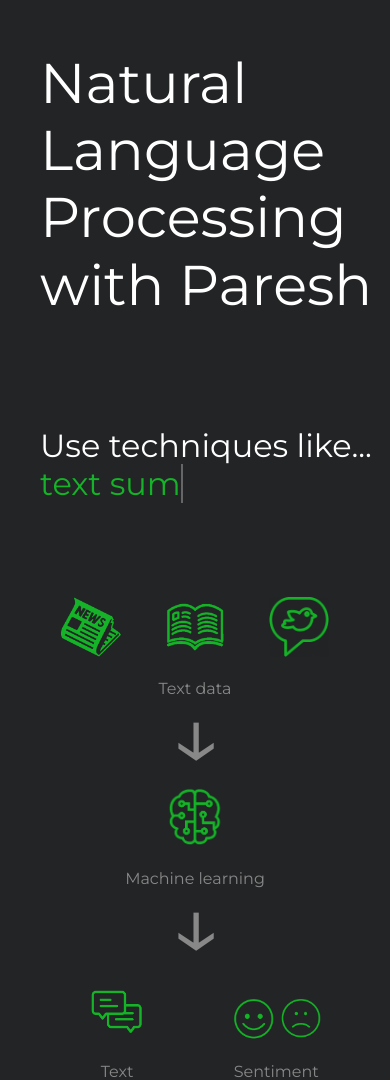
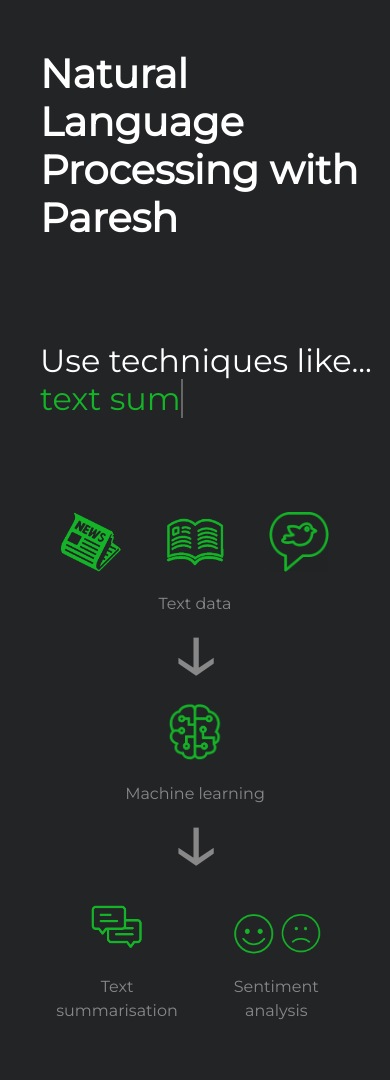
Before and after one commit to Paresh95/NLP-Web-App, a Flask app: page / in a window 390 px wide. Shown: the part 100-1180 px from the top of the page. After the commit the page ends 1120 px from the top, so only its background shows below. Run offline with Flask 2, Linux system fonts and the light colour scheme; some libraries are stand-ins or nearby versions.

Commit message:
Updated responsiveness

```diff
--- a/static/styles/mystyles.css
+++ b/static/styles/mystyles.css
@@ -3,41 +3,6 @@
 body {
   font-family: 'Montserrat', sans-serif;
   }
-
-/*Responsive web layout
-@media only screen
-and (min-device-width : 480px)
-and (max-device-width : 700px)
-and (orientation : landscape) {
-
-}
-
-@media only screen
-and (min-device-width : 480px)
-and (max-device-width : 700px)
-and (orientation : portrait) {
-
-}
-
-
-
-
-
-/*
-@media only screen and (max-device-width : 900px) {
-  #primary {width: 67%;}
-  #secondary {width: 30%; margin-left: 3%;}
-}
-
-@media only screen and (max-device-width : 768px) {
-  #primary {width: 50%;}
-  #secondary {width: 500%; margin: 0; border: none;}
-}
-
-*/
-
-
-
 
 /* Navigation Bar*/
 
@@ -224,8 +189,9 @@ padding-left: 25px;
 }
 
 .homepage-h1 {
-    font-size: 3.5em;
-    padding-bottom: 100px;
+    font-size: 2.5rem;
+    margin-bottom: 100px;
+    width: 100%;
 }
 
 .homepage-h2 {
--- a/templates/generalError.html
+++ b/templates/generalError.html
@@ -2,9 +2,10 @@
 <html lang="en" dir="ltr">
 
 <head>
+  <title>Failure</title>
 
+  <!--Responsive web layout-->
   <meta charset="utf-8" name="viewport" content="width=device-width, initial-scale=1, shrink-to-fit=no">
-  <title>Failure</title>
 
   <!-- Google fonts -->
   <link rel="preconnect" href="https://fonts.gstatic.com">
--- a/templates/homepage.html
+++ b/templates/homepage.html
@@ -2,9 +2,10 @@
 <html lang="en" dir="ltr">
 
 <head>
+  <title>Homepage</title>
 
+  <!--Responsive web layout-->
   <meta charset="utf-8" name="viewport" content="width=device-width, initial-scale=1, shrink-to-fit=no">
-  <title>Homepage</title>
 
   <!-- Google fonts -->
   <link rel="preconnect" href="https://fonts.gstatic.com">
@@ -51,7 +52,7 @@
     <!-- Headings Div -->
     <div class="row div-homepage-main">
       <div class="col-lg-7 div-homepage-headings">
-        <h1 class="homepage-h1">Natural Language Processing with Paresh</h1>
+        <h1 class="homepage-h1"><strong>Natural Language Processing with Paresh</strong></h1>
         <h2 class="homepage-h2">Use techniques like...
           <span class="txt-rotate" data-period="1000" data-rotate='[ "text summarisation.", "sentiment analysis."]'></span>
         </h2>
--- a/templates/indexError.html
+++ b/templates/indexError.html
@@ -2,9 +2,10 @@
 <html lang="en" dir="ltr">
 
 <head>
+  <title>Failure</title>
 
+  <!--Responsive web layout-->
   <meta charset="utf-8" name="viewport" content="width=device-width, initial-scale=1, shrink-to-fit=no">
-  <title>Failure</title>
 
   <!-- Google fonts -->
   <link rel="preconnect" href="https://fonts.gstatic.com">
--- a/templates/summariser.html
+++ b/templates/summariser.html
@@ -2,9 +2,10 @@
 <html lang="en" dir="ltr">
 
 <head>
+  <title>Summariser</title>
 
+  <!--Responsive web layout-->
   <meta charset="utf-8" name="viewport" content="width=device-width, initial-scale=1, shrink-to-fit=no">
-  <title>Summariser</title>
 
   <!-- Google fonts -->
   <link rel="preconnect" href="https://fonts.gstatic.com">
```
